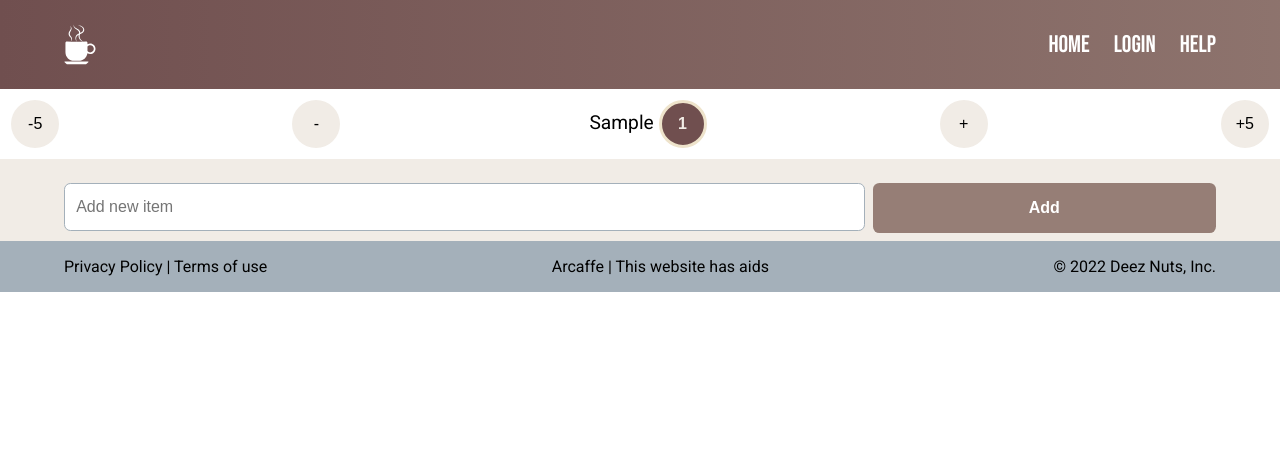
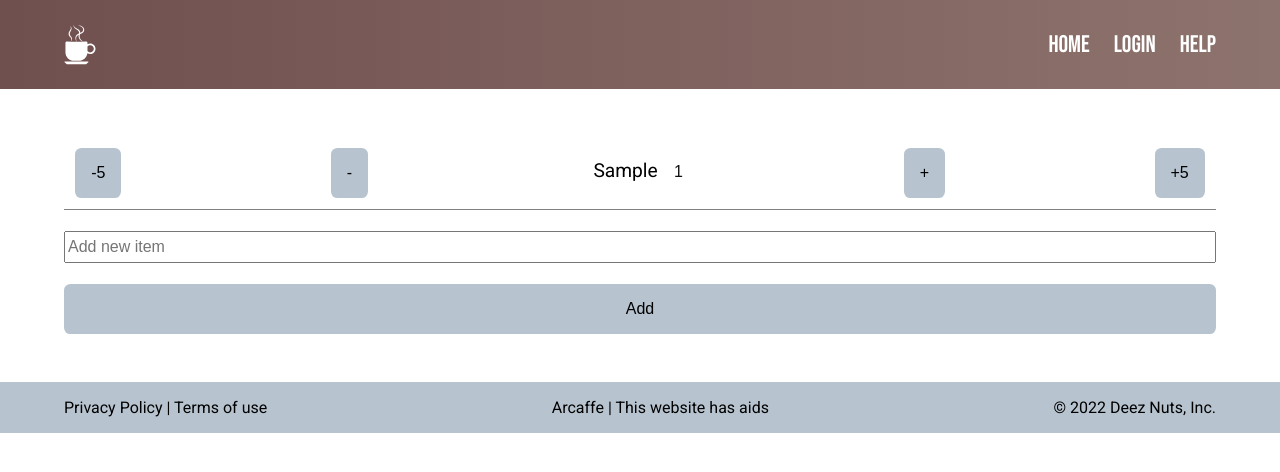
Before and after one commit to shaharkamay/arcaffe_stock_management, a React (Create React App) app in the folder frontend/: page / in a window 1280 px wide. Both pictures are taken after typing "Sample" into the empty fields and a click on the button "Add". Shown: the top 472 px of the page. Built offline with nearby package versions, Linux system fonts and the light colour scheme.

Commit message:
Revert "styling"
This reverts commit 0c90dd9db50842b8a5b57f75f4912ead97fe8425.

```diff
--- a/frontend/src/App.tsx
+++ b/frontend/src/App.tsx
@@ -8,7 +8,10 @@ const App = (): JSX.Element => {
     <>
       <Header />
       <main>
-        <List />
+        <div className='container'>
+          <List />
+
+        </div>
       </main>
       <Footer />
     </>
--- a/frontend/src/components/Button/button.css
+++ b/frontend/src/components/Button/button.css
@@ -1,33 +1,23 @@
 .default-btn {
+    padding: 1rem;
     border: none;
-    border-radius: 999px;
-    background-color: var(--background-secondary);
+    border-radius: 0.4rem;
+    background-color: var(--clr-quinary);
     font-size: 1rem;
-    height: 3rem;
-    aspect-ratio: 1 / 1;
+
 }
 
 .default-btn:active {
-    background-color: var(--background);
+    background-color: var(--clr-quinary-alternate);
 }
 
 .add-item-btn,
 .remove-item-btn {
+    margin-top: 0.3rem;
     padding: 1rem;
     border: none;
     border-radius: 0.4rem;
-    background-color: var(--clr-secondary);
-    color: white;
+    background-color: var(--clr-quinary);
     font-size: 1rem;
-    font-weight: 600;
-    width: 90%;
-    margin: 0.5rem 0;
+    width: 100%;
 }
-
-.remove-item-btn {
-    background-color: red;
-}
-
-.add-item-btn {
-    width: 30%;
-}
--- a/frontend/src/components/List/AddItem.tsx
+++ b/frontend/src/components/List/AddItem.tsx
@@ -23,20 +23,11 @@ const AddItem = ({stockList, setStockList}: {stockList: ItemI[], setStockList: R
     };
 
     return (
-      <div className="add-item-container">
-        <input
-          className="add-item-input"
-          type="text"
-          onChange={(e) => {
-            setItemName(e.target.value);
-          }}
-          value={itemName}
-          placeholder="Add new item"
-        />
-        <Button className="add-item-btn" onClick={addItemToList}>
-          Add
-        </Button>
-      </div>
+        <>
+            <input className='add-item-input' type='text' onChange={(e) => {setItemName(e.target.value);}} value={itemName} placeholder='Add new item' />
+            <Button className='add-item-btn' onClick={addItemToList}>Add</Button>
+
+        </>
     );
 };
 
--- a/frontend/src/components/List/list.css
+++ b/frontend/src/components/List/list.css
@@ -1,6 +1,5 @@
 .list {
     --li-margin: 1rem;
-    text-align: center;
 }
 
 .list-item {
@@ -8,20 +7,10 @@
     justify-content: space-between;
     padding: 0.7rem;
     font-size: 1.2rem;
-    background-color: var(--background);
-    position: relative;
-    box-sizing: border-box;
+    border-bottom: 1px solid gray;
 }
 
-.list-item + .list-item::before {
-    position: absolute;
-    margin: 0 auto;
-    top: 0;
-    content: '';
-    width: calc(100% - 1.4rem);
-    height: 1px;
-    background-color: var(--background-secondary);
-}
+
 
 .list-item-selected {
     background-color: var(--clr-quaternary);
@@ -35,42 +24,29 @@
 }
 
 .list-item-count {
-    display: inline-flex;
+    width: 2rem;
+    height: 100%;
     text-align: center;
-    align-items: center;
-    justify-content: center;
-    background-color: var(--clr-primary);
-    color: var(--clr-light);
-    font-weight: 600;
-    font-size: 1rem;
-    border: 3px solid var(--clr-quaternary);
-    border-radius: 999px;
-    box-sizing: border-box;
-    height: 3rem;
-    width: 3rem;
+    background-color: inherit;
+    border: none;
+    border-radius: 4px;
 }
 
 .list-item-count::placeholder {
-    color: var(--background-secondary);
-    font-weight: 600;
+    color: var(--foreground);
     font-size: 1rem;
 }
 
-.add-item-container {
-    display: flex;
-    width: 90%;
-    gap: 0.5rem;
-    margin: 0 auto;
+.list-item-count:hover {
+    background-color: lightgray;
 }
 
 .add-item-input {
-    height: 3rem;
-    width: 70%;
+    margin-top: 0.3rem;
+    height: 2rem;
+    width: 100%;
     font-size: 1rem;
-    border-radius: 0.4rem;
-    border: 1px solid var(--clr-quinary);
-    margin-top: 0.5rem;
-    padding: 0.7rem;
+
 }
 
 @media (min-width:700px) {
--- a/frontend/src/index.css
+++ b/frontend/src/index.css
@@ -5,27 +5,16 @@
     --clr-accent-constant: var(--clr-accent);
 
     --clr-light: white;
-    --clr-light-gray: #F1ECE6;
     --clr-dark: #121212;
-    --clr-dark-lighter: #272727;
-    --clr-brown: #704F4F;
-    --clr-brown-lighter: #967E76;
-    --clr-cream: #D7C0AE;
-    --clr-cream-lighter: #EEE3CB;
-    --clr-sky: #a4b0ba;
-    --clr-sky-lighter: #B7C4CF;
-
-    --clr-primary: var(--clr-brown);
-    --clr-secondary: var(--clr-brown-lighter);
-    --clr-tertiary: var(--clr-cream);
-    --clr-quaternary: var(--clr-cream-lighter);
-    --clr-quinary: var(--clr-sky);
-    --clr-quinary-alternate: var(--clr-sky-lighter);
+    --clr-primary: #704F4F;
+    --clr-secondary: #967E76;
+    --clr-tertiary: #D7C0AE;
+    --clr-quaternary: #EEE3CB;
+    --clr-quinary: #B7C4CF;
+    --clr-quinary-alternate: #a4b0ba;
 
     --foreground: var(--clr-dark);
     --background: var(--clr-light);
-    --background-secondary: var(--clr-light-gray);
-    --foreground-secondary: var(--clr-primary);
 
     --font-text: 'Roboto', sans-serif;
     --font-title: 'Bebas Neue', cursive;
@@ -79,7 +68,8 @@ a {
 }
 
 main {
-    background-color: var(--background-secondary);
+    padding-block: 3rem;
+    background-color: var(white);
 }
 
 .container {
```
